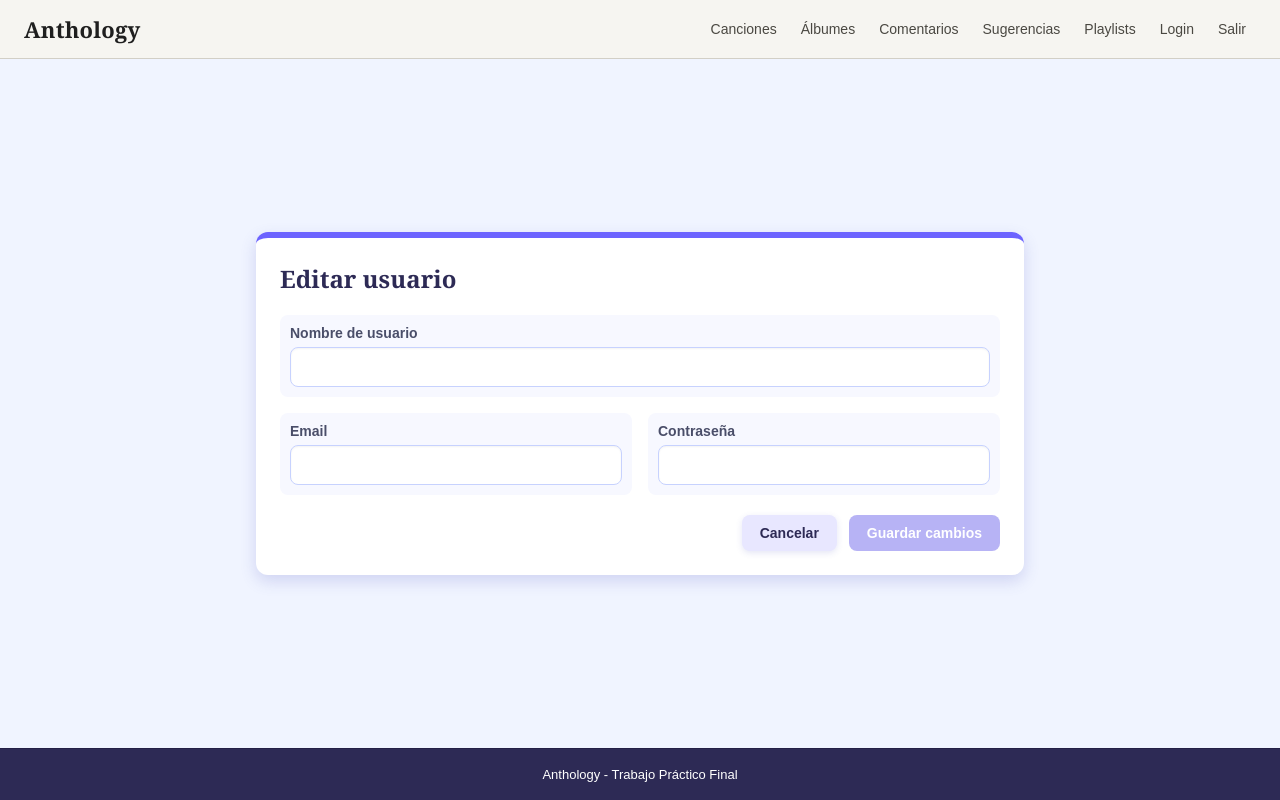
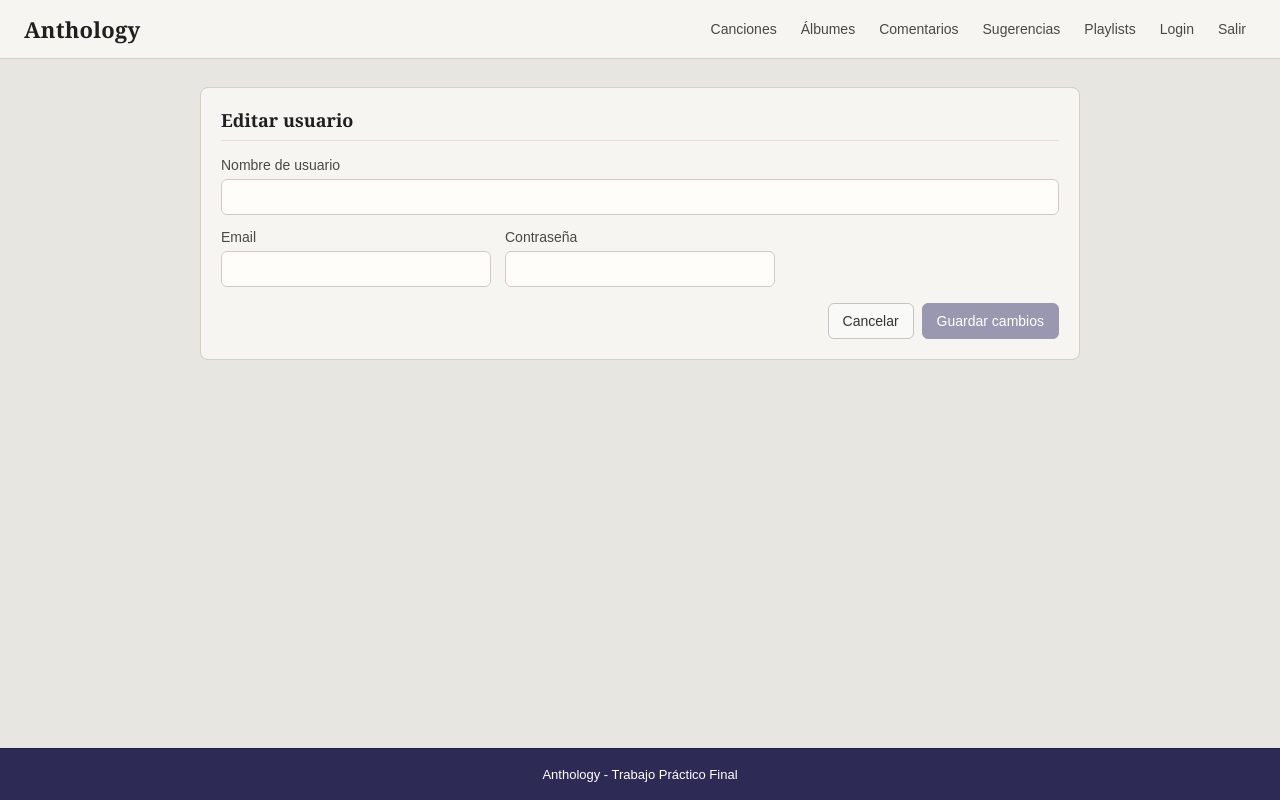
Before and after one commit to rodrigo-sys/anthology-front, an Angular app: page /user-edit in a window 1280 px wide. Built offline with nearby package versions, Linux system fonts and the light colour scheme.

Commit message:
aplica estilo a usuarios

```diff
--- a/src/app/components/user-create/user-create.css
+++ b/src/app/components/user-create/user-create.css
@@ -1,58 +1,42 @@
 :host {
-  display: flex;
-  flex: 1;
-  width: 100%;
-  min-height: 100%;
+  display: block;
 }
 
 .page {
-  flex: 1;
   width: 100%;
-  min-height: 100%;
-  display: flex;
-  justify-content: center;
-  align-items: center;
-  padding: 24px;
-  background: #f0f4ff;
+  max-width: 880px;
+  margin: 0 auto;
+  padding: 28px 16px 40px;
 }
 
 .card {
-  position: relative;
-  width: 100%;
-  max-width: 720px;
-  background: #ffffff;
-  padding: 24px;
-  border-radius: 12px;
-  border-top: 6px solid #6c63ff;
-  box-shadow: 0 6px 16px rgba(76, 81, 191, 0.2);
+  display: flex;
+  flex-direction: column;
+  gap: 16px;
+  background: #f6f5f1;
+  border: 1px solid #d2cfc6;
+  border-radius: 8px;
+  padding: 20px;
 }
 
-.card-header {
-  display: flex;
-  align-items: center;
-  gap: 12px;
-  margin-bottom: 20px;
-}
-
-.card-header h2 {
+h2 {
   margin: 0;
-  font-size: 24px;
-  color: #2d2a55;
+  padding-bottom: 8px;
+  border-bottom: 1px solid #e2dfd6;
+  font-size: 18px;
+  color: #1f1f1f;
 }
 
 .form-grid {
   display: grid;
-  grid-template-columns: 1fr 1fr;
-  gap: 16px;
+  grid-template-columns: repeat(auto-fit, minmax(220px, 1fr));
+  gap: 14px;
 }
 
 .field {
   display: flex;
   flex-direction: column;
   gap: 6px;
-  padding: 10px;
-  background: #f7f8ff;
-  border-radius: 8px;
 }
 
 .field-full {
@@ -60,57 +44,58 @@
 }
 
 label {
-  font-weight: 600;
   font-size: 14px;
-  color: #4a4e69;
+  color: #4a4842;
 }
 
-input,
-textarea {
-  padding: 10px;
-  border: 1px solid #c7d2fe;
-  border-radius: 8px;
+input {
+  height: 36px;
+  padding: 7px 10px;
+  border: 1px solid #cfccc3;
+  border-radius: 6px;
+  background: #fffdf9;
+  color: #222;
   font: inherit;
-  background: #ffffff;
-  box-shadow: inset 0 1px 2px rgba(0, 0, 0, 0.05);
+  font-size: 14px;
+  box-sizing: border-box;
 }
 
-input:focus,
-textarea:focus {
+input:focus {
   outline: none;
-  border-color: #6c63ff;
-  box-shadow: 0 0 0 3px rgba(108, 99, 255, 0.2);
+  border-color: #6f6d66;
 }
 
 .error {
-  color: #d32f2f;
+  color: #a9443c;
   font-size: 12px;
 }
 
 .actions {
   display: flex;
   justify-content: flex-end;
-  margin-top: 20px;
+  gap: 8px;
 }
 
 button {
-  padding: 10px 18px;
-  border: none;
-  border-radius: 8px;
-  background: #6c63ff;
+  height: 36px;
+  padding: 7px 14px;
+  border: 1px solid #3f3d56;
+  border-radius: 6px;
+  background: #3f3d56;
   color: #fff;
+  font: inherit;
   font-size: 14px;
-  font-weight: 600;
+  font-weight: 500;
   cursor: pointer;
-  box-shadow: 0 4px 10px rgba(108, 99, 255, 0.35);
+  box-sizing: border-box;
 }
 
 button:hover {
-  background: #584ee0;
+  background: #343249;
 }
 
 button:disabled {
-  background: #b7b3f5;
+  background: #9a98b0;
+  border-color: #9a98b0;
   cursor: not-allowed;
-  box-shadow: none;
 }
--- a/src/app/components/user-create/user-create.html
+++ b/src/app/components/user-create/user-create.html
@@ -1,8 +1,6 @@
 <div class="page">
   <form class="card" [formGroup]="formulario" (ngSubmit)="add()">
-    <div class="card-header">
-      <h2>Crear usuario</h2>
-    </div>
+    <h2>Crear usuario</h2>
 
     <div class="form-grid">
       <div class="field field-full">
--- a/src/app/components/user-edit/user-edit.css
+++ b/src/app/components/user-edit/user-edit.css
@@ -1,58 +1,42 @@
 :host {
-  display: flex;
-  flex: 1;
-  width: 100%;
-  min-height: 100%;
+  display: block;
 }
 
 .page {
-  flex: 1;
   width: 100%;
-  min-height: 100%;
-  display: flex;
-  justify-content: center;
-  align-items: center;
-  padding: 24px;
-  background: #f0f4ff;
+  max-width: 880px;
+  margin: 0 auto;
+  padding: 28px 16px 40px;
 }
 
 .card {
-  position: relative;
-  width: 100%;
-  max-width: 720px;
-  background: #ffffff;
-  padding: 24px;
-  border-radius: 12px;
-  border-top: 6px solid #6c63ff;
-  box-shadow: 0 6px 16px rgba(76, 81, 191, 0.2);
+  display: flex;
+  flex-direction: column;
+  gap: 16px;
+  background: #f6f5f1;
+  border: 1px solid #d2cfc6;
+  border-radius: 8px;
+  padding: 20px;
 }
 
-.card-header {
-  display: flex;
-  align-items: center;
-  gap: 12px;
-  margin-bottom: 20px;
-}
-
-.card-header h2 {
+h2 {
   margin: 0;
-  font-size: 24px;
-  color: #2d2a55;
+  padding-bottom: 8px;
+  border-bottom: 1px solid #e2dfd6;
+  font-size: 18px;
+  color: #1f1f1f;
 }
 
 .form-grid {
   display: grid;
-  grid-template-columns: 1fr 1fr;
-  gap: 16px;
+  grid-template-columns: repeat(auto-fit, minmax(220px, 1fr));
+  gap: 14px;
 }
 
 .field {
   display: flex;
   flex-direction: column;
   gap: 6px;
-  padding: 10px;
-  background: #f7f8ff;
-  border-radius: 8px;
 }
 
 .field-full {
@@ -60,68 +44,69 @@
 }
 
 label {
-  font-weight: 600;
   font-size: 14px;
-  color: #4a4e69;
+  color: #4a4842;
 }
 
-input,
-textarea {
-  padding: 10px;
-  border: 1px solid #c7d2fe;
-  border-radius: 8px;
+input {
+  height: 36px;
+  padding: 7px 10px;
+  border: 1px solid #cfccc3;
+  border-radius: 6px;
+  background: #fffdf9;
+  color: #222;
   font: inherit;
-  background: #ffffff;
-  box-shadow: inset 0 1px 2px rgba(0, 0, 0, 0.05);
+  font-size: 14px;
+  box-sizing: border-box;
 }
 
-input:focus,
-textarea:focus {
+input:focus {
   outline: none;
-  border-color: #6c63ff;
-  box-shadow: 0 0 0 3px rgba(108, 99, 255, 0.2);
+  border-color: #6f6d66;
 }
 
 .error {
-  color: #d32f2f;
+  color: #a9443c;
   font-size: 12px;
 }
 
 .actions {
   display: flex;
   justify-content: flex-end;
-  gap: 12px;
-  margin-top: 20px;
+  gap: 8px;
 }
 
 button {
-  padding: 10px 18px;
-  border: none;
-  border-radius: 8px;
-  background: #6c63ff;
+  height: 36px;
+  padding: 7px 14px;
+  border: 1px solid #3f3d56;
+  border-radius: 6px;
+  background: #3f3d56;
   color: #fff;
+  font: inherit;
   font-size: 14px;
-  font-weight: 600;
+  font-weight: 500;
   cursor: pointer;
-  box-shadow: 0 4px 10px rgba(108, 99, 255, 0.35);
+  box-sizing: border-box;
 }
 
 button:hover {
-  background: #584ee0;
+  background: #343249;
+}
+
+button:disabled {
+  background: #9a98b0;
+  border-color: #9a98b0;
+  cursor: not-allowed;
 }
 
 button.secondary {
-  background: #e8e7ff;
-  color: #2d2a55;
-  box-shadow: 0 2px 6px rgba(76, 81, 191, 0.15);
+  background: #f9f9f7;
+  border-color: #c5c5bf;
+  color: #333;
+  font-weight: 400;
 }
 
 button.secondary:hover {
-  background: #d9d6ff;
+  background: #ecece8;
 }
-
-button:disabled {
-  background: #b7b3f5;
-  cursor: not-allowed;
-  box-shadow: none;
-}
--- a/src/app/components/user-edit/user-edit.html
+++ b/src/app/components/user-edit/user-edit.html
@@ -1,8 +1,6 @@
 <div class="page">
   <form class="card" [formGroup]="formulario" (ngSubmit)="save()">
-    <div class="card-header">
-      <h2>Editar usuario</h2>
-    </div>
+    <h2>Editar usuario</h2>
 
     <div class="form-grid">
       <div class="field field-full">
--- a/src/app/components/user-list/user-list.css
+++ b/src/app/components/user-list/user-list.css
@@ -1,177 +1,177 @@
 :host {
-  display: flex;
-  flex: 1;
-  width: 100%;
-  min-height: 100%;
+  display: block;
 }
 
 .page {
-  flex: 1;
   width: 100%;
-  min-height: 100%;
+  max-width: 880px;
+  margin: 0 auto;
+  padding: 28px 16px 40px;
   display: flex;
-  justify-content: center;
-  padding: 24px;
-  background: #f0f4ff;
+  flex-direction: column;
+  gap: 20px;
 }
 
-.container {
-  width: 100%;
-  max-width: 900px;
+h1 {
+  margin: 0;
+  padding-bottom: 10px;
+  border-bottom: 1px solid #c4c2bb;
+  font-size: 22px;
+  color: #2f2f2f;
 }
 
-.card {
-  position: relative;
-  width: 100%;
-  background: #ffffff;
-  padding: 24px;
-  border-radius: 12px;
-  border-top: 6px solid #6c63ff;
-  box-shadow: 0 6px 16px rgba(76, 81, 191, 0.2);
+.user-list {
+  display: flex;
+  flex-direction: column;
+  gap: 16px;
 }
 
-.card-header {
-  display: flex;
-  align-items: center;
-  margin-bottom: 20px;
+button {
+  height: 36px;
+  padding: 7px 14px;
+  border: 1px solid #3f3d56;
+  border-radius: 6px;
+  background: #3f3d56;
+  color: #fff;
+  font: inherit;
+  font-size: 14px;
+  font-weight: 500;
+  cursor: pointer;
+  box-sizing: border-box;
 }
 
-.card-header h2 {
-  margin: 0;
-  font-size: 24px;
-  color: #2d2a55;
+button:hover {
+  background: #343249;
 }
 
-.search {
-  display: grid;
-  grid-template-columns: 1fr auto;
-  gap: 16px;
-  align-items: end;
-  margin-bottom: 20px;
+button.secundario {
+  background: #f9f9f7;
+  border-color: #c5c5bf;
+  color: #333;
+  font-weight: 400;
 }
 
-.field {
+button.secundario:hover {
+  background: #ecece8;
+}
+
+button.eliminar {
+  background: #f9f9f7;
+  border-color: #d8b4af;
+  color: #a9443c;
+  font-weight: 400;
+}
+
+button.eliminar:hover {
+  background: #f8eeec;
+}
+
+.buscador {
+  display: flex;
+  flex-wrap: wrap;
+  gap: 12px;
+  background: #f4f4f2;
+  border: 1px solid #d4d4cf;
+  border-radius: 8px;
+  padding: 16px;
+}
+
+.buscador > h3 {
+  flex-basis: 100%;
+  margin: 0;
+  padding-bottom: 8px;
+  border-bottom: 1px solid #e0e0dc;
+  font-size: 16px;
+  color: #1f1f1f;
+}
+
+.campo {
   display: flex;
   flex-direction: column;
   gap: 6px;
+  flex: 1 1 180px;
 }
 
-label {
-  font-weight: 600;
-  font-size: 14px;
-  color: #4a4e69;
+.campo label {
+  font-size: 13px;
+  color: #4a4842;
 }
 
-input {
-  padding: 10px;
-  border: 1px solid #c7d2fe;
-  border-radius: 8px;
+.campo input {
+  height: 36px;
+  padding: 7px 10px;
+  border: 1px solid #c9c9c3;
+  border-radius: 6px;
+  background: #fbfbfa;
+  color: #222;
   font: inherit;
-  background: #ffffff;
-  box-shadow: inset 0 1px 2px rgba(0, 0, 0, 0.05);
+  font-size: 14px;
+  box-sizing: border-box;
 }
 
-input:focus {
+.campo input:focus {
   outline: none;
-  border-color: #6c63ff;
-  box-shadow: 0 0 0 3px rgba(108, 99, 255, 0.2);
+  border-color: #6f6d66;
 }
 
-.error-box {
-  margin: 0 0 16px;
-  padding: 10px 12px;
-  border-radius: 8px;
-  background: #fdecea;
-  color: #d32f2f;
-  box-shadow: 0 2px 4px rgba(211, 47, 47, 0.1);
+.buscador > .boton {
+  display: flex;
+  gap: 8px;
+  align-self: flex-end;
 }
 
-.result {
-  margin-bottom: 20px;
+.error {
+  margin: 0;
+  color: #a9443c;
+  font-size: 14px;
 }
 
-.result h3 {
-  margin: 0 0 10px;
-  color: #2d2a55;
+.resultado {
+  margin: 0;
+  padding: 12px 14px;
+  background: #f0eee7;
+  border-left: 3px solid #6f6d66;
+  border-radius: 4px;
+  font-size: 14px;
+  color: #3f3f3a;
 }
 
-.edit-panel {
-  margin-top: 20px;
-}
-
-.list {
+.lista {
   display: grid;
-  grid-template-columns: 1fr;
+  grid-template-columns: repeat(auto-fit, minmax(280px, 1fr));
   gap: 12px;
 }
 
-.user-card {
+.tarjeta {
   display: flex;
-  justify-content: space-between;
-  align-items: center;
-  gap: 16px;
-  padding: 14px;
-  background: #f7f8ff;
-  border: 1px solid #e0e7ff;
-  border-radius: 10px;
-  box-shadow: 0 2px 6px rgba(76, 81, 191, 0.08);
+  flex-direction: column;
+  gap: 6px;
+  background: #f6f5f1;
+  border: 1px solid #d2cfc6;
+  border-radius: 8px;
+  padding: 16px;
 }
 
-.user-card.highlight {
-  background: #eef0ff;
-  border-color: #c7d2fe;
+.tarjeta strong {
+  font-size: 17px;
+  color: #1f1f1f;
 }
 
-.user-info {
-  display: grid;
-  grid-template-columns: 1fr;
-  gap: 4px;
-  color: #333;
+.tarjeta > span {
+  font-size: 14px;
+  color: #5d5a52;
 }
 
-.actions-inline {
+.tarjeta .acciones {
   display: flex;
+  flex-wrap: wrap;
   gap: 8px;
-  align-items: center;
-  flex-wrap: wrap;
+  margin-top: 6px;
 }
 
 .empty {
-  margin: 0;
-  color: #4a4e69;
+  grid-column: 1 / -1;
+  padding: 16px;
+  text-align: center;
+  color: #666;
 }
-
-button {
-  padding: 8px 14px;
-  border: none;
-  border-radius: 8px;
-  background: #6c63ff;
-  color: #fff;
-  font-size: 14px;
-  font-weight: 600;
-  cursor: pointer;
-  box-shadow: 0 4px 10px rgba(108, 99, 255, 0.35);
-}
-
-button:hover {
-  background: #584ee0;
-}
-
-button.secondary {
-  background: #e8e7ff;
-  color: #2d2a55;
-  box-shadow: 0 2px 6px rgba(76, 81, 191, 0.15);
-}
-
-button.secondary:hover {
-  background: #d9d6ff;
-}
-
-button.danger {
-  background: #ff6b6b;
-  box-shadow: 0 4px 10px rgba(255, 107, 107, 0.3);
-}
-
-button.danger:hover {
-  background: #e85b5b;
-}
--- a/src/app/components/user-list/user-list.ts
+++ b/src/app/components/user-list/user-list.ts
@@ -2,10 +2,9 @@ import { Component, inject, OnInit } from '@angular/core';
 import { FormsModule } from '@angular/forms';
 import { UserService } from '../../service/user-service';
 import { User } from '../../interfaces/Users';
-import { UserEdit } from '../user-edit/user-edit';
 
 @Component({
-  imports: [FormsModule, UserEdit],
+  imports: [FormsModule],
   selector: 'app-user-list',
   styleUrl: './user-list.css',
   templateUrl: './user-list.html',
```
Also changed, not shown: src/app/components/user-list/user-list.html (+23 -38 lines).
